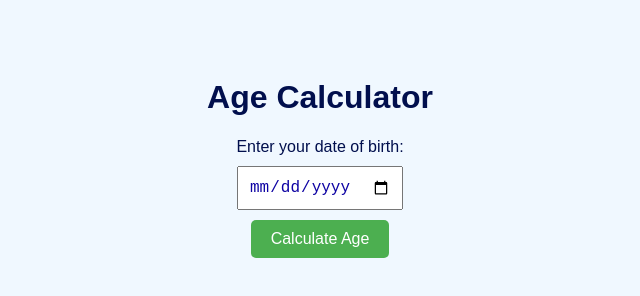
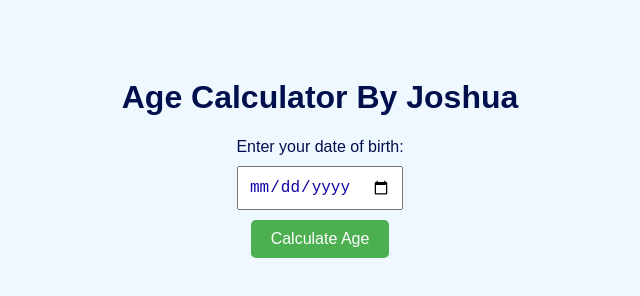
Before and after one commit to JoshuaImmanuelCollege/Buddy-One-Project, a plain HTML site: page FrontOne.html in a window 1280 px wide. Shown: the whole page, without its empty margins (320-960 px from the left). Drawn offline with Linux system fonts and the light colour scheme.

Commit message:
Update FrontOne.html

```diff
--- a/FrontOne.html
+++ b/FrontOne.html
@@ -38,7 +38,7 @@
     </style>
 </head>
 <body>
-    <h1>Age Calculator</h1>
+    <h1>Age Calculator By Joshua</h1>
     <label for="dob">Enter your date of birth:</label><br>
     <input type="date" id="dob"><br>
     <button onclick="calculateAge()">Calculate Age</button>
```
